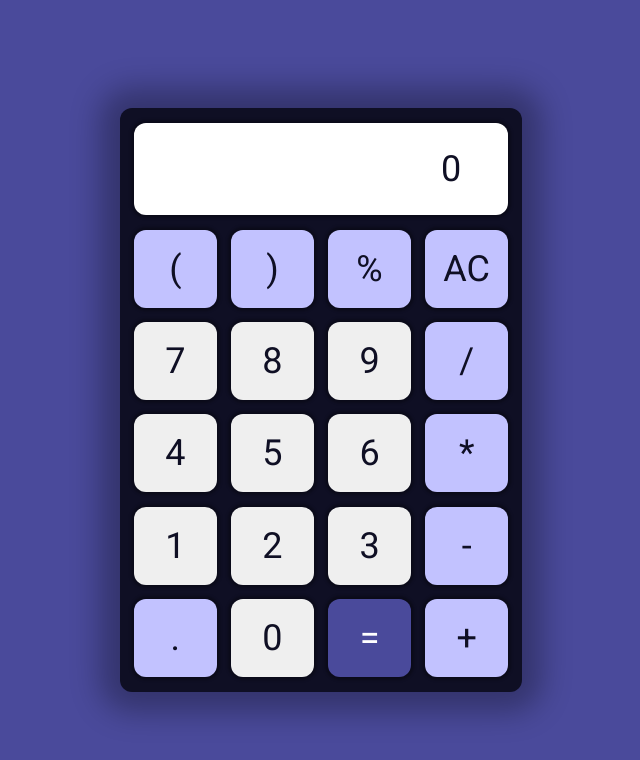
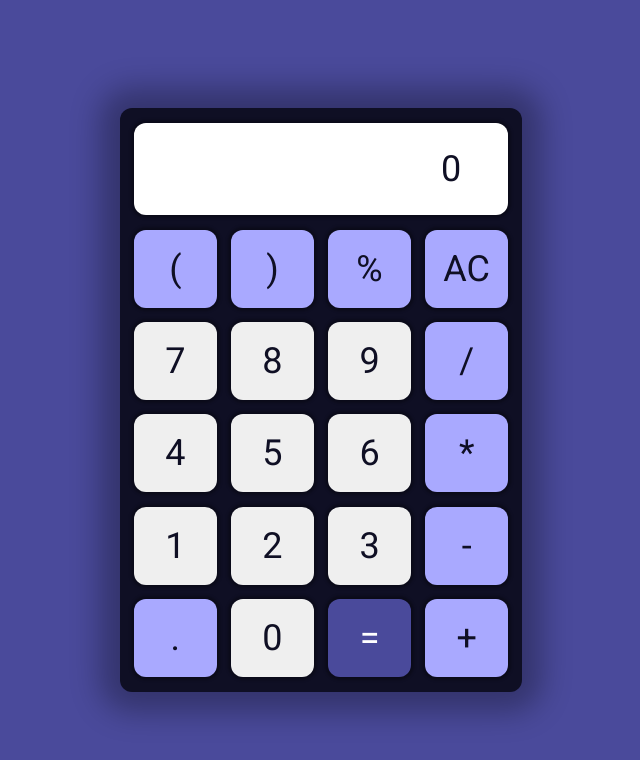
Before and after one commit to joshuasearle/ts-calc, a React app: page / in a window 1280 px wide. Shown: the top 760 px of the page, without its empty margins (319-959 px from the left). Built offline with nearby package versions, Linux system fonts and the light colour scheme.

Commit message:
Darken button w/ type "other"

```diff
--- a/src/css/main.css
+++ b/src/css/main.css
@@ -66,5 +66,5 @@ div#root {
 }
 
 .button--operator {
-  background-color: #c2c2ff;
+  background-color: #a9a9ff;
 }
```
